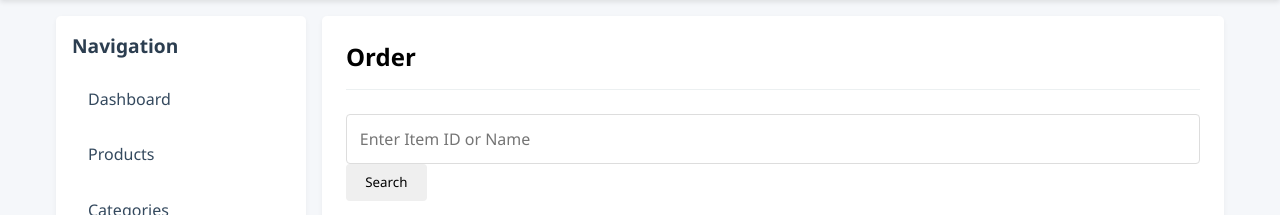
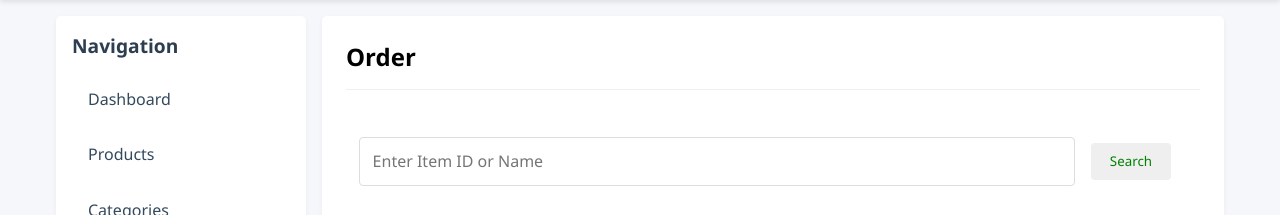
Before and after one commit to Siva23078/inventory-manegement-system, a Flask app: page /order in a window 1280 px wide. Shown: the part 75-290 px from the top of the page. Run offline with Flask 3, Linux system fonts and the light colour scheme.

Commit message:
Update order

```diff
--- a/src/templates/pages/order.html
+++ b/src/templates/pages/order.html
@@ -205,6 +205,15 @@
             font-size: 1rem;
         }
 
+        .search {
+            display: flex;
+            justify-content: space-between;
+            align-items: center;
+            padding: 0.8rem;
+            border-radius: 3px;
+            margin-bottom: 0.5rem;
+        }
+
         .modal {
             display: none;
             position: fixed;
@@ -229,6 +238,12 @@
             max-width: 90%;
             padding: 2rem;
             position: relative;
+        }
+
+        .search-btn {
+            margin: 1rem;
+            cursor: pointer;
+            color: green;
         }
 
         .close-btn {
@@ -310,8 +325,10 @@
                 <div class="content-header">
                     <h2>Order</h2>
                 </div>
+                <div class="search">
                 <input type="text" id="search-item" placeholder="Enter Item ID or Name">
                 <button id="search-btn" class="btn search-btn">Search</button>
+                </div>
                 <table>
                     <thead>
                         <tr>
```
